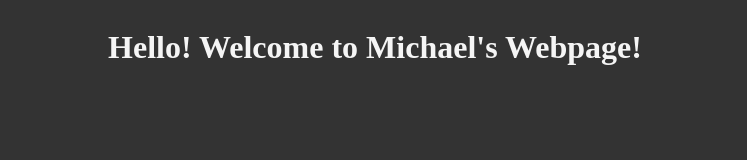
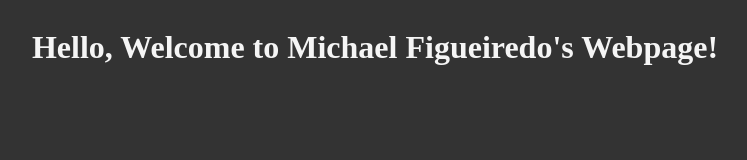
Before and after one commit to mfigueiredo1/git-code-playground, a plain HTML site: page index.html in a window 1280 px wide. Shown: the whole page, without its empty margins (265-1012 px from the left). Drawn offline with Linux system fonts and the light colour scheme.

Commit message:
updated title

```diff
--- a/index.html
+++ b/index.html
@@ -11,7 +11,7 @@
 </head>
 
 <body>
-    <h1>Hello! Welcome to Michael's Webpage!</h1>
+    <h1>Hello, Welcome to Michael Figueiredo's Webpage!</h1>
 </body>
 
 </html>
```
